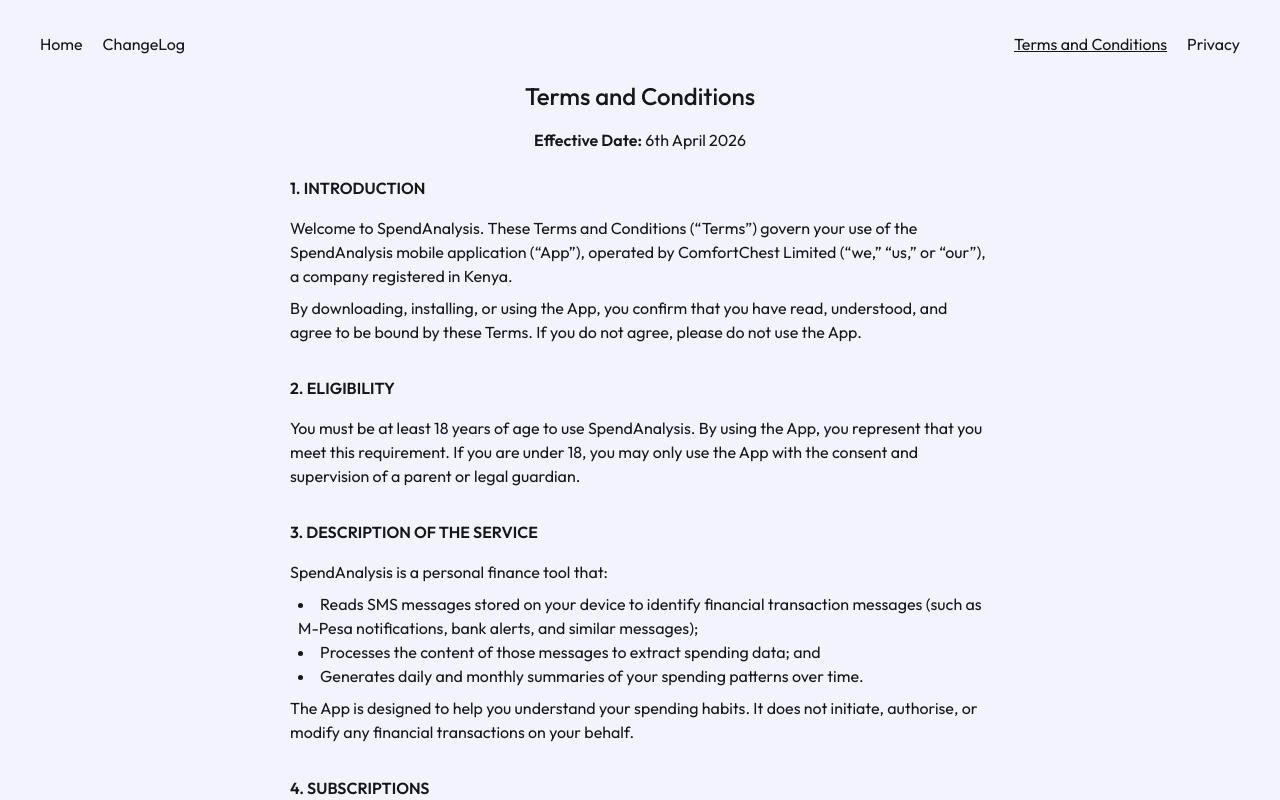
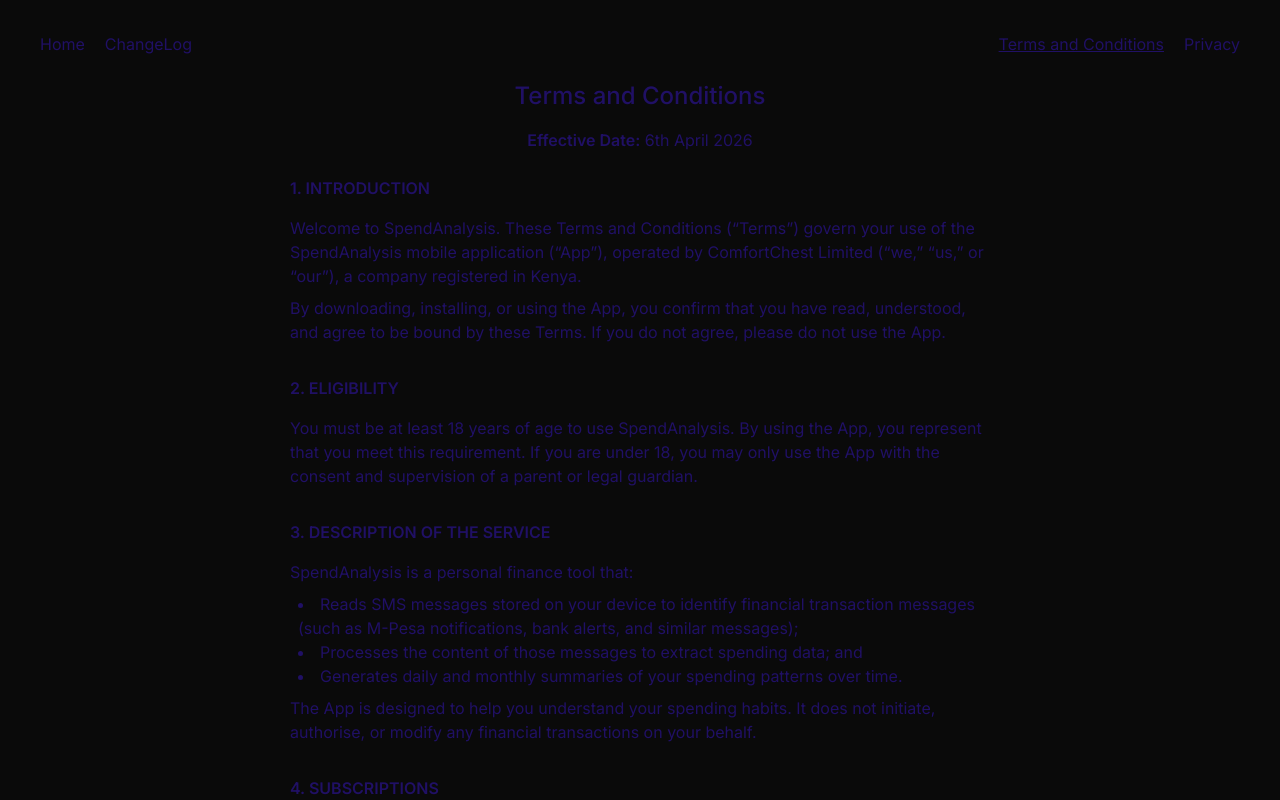
Before and after one commit to victormutuku/Mpesa-Summary-Website, a Next.js app: page /legal/terms-and-conditions in a window 1280 px wide. Shown: the top 800 px of the page. Built offline with nearby package versions, Linux system fonts and the light colour scheme.

Commit message:
Changed the app font, background color and default theme

```diff
--- a/src/app/globals.css
+++ b/src/app/globals.css
@@ -1,14 +1,14 @@
 @import "tailwindcss";
 
 :root {
-  --background: #f3f3ff;
+  --background: #ffffff;
   --foreground: #171717;
 }
 
 @theme {
   --color-magnolia-50: #F3F3FF;
-  --color-magnoloa-100: #E9E9FE;
-  --color-magnoloa-200: #D6D6FE;
+  --color-magnolia-100: #E9E9FE;
+  --color-magnolia-200: #D6D6FE;
   --color-magnolia-800: #4221B6;
   --color-magnolia-900: #381D95;
   --color-magnolia-950: #201065;
@@ -21,7 +21,7 @@
   --font-mono: var(--font-geist-mono);
 }
 
-@media (prefers-color-scheme: dark) {
+@media (prefers-color-scheme: light) {
   :root{
     --background: #0a0a0a;
     --foreground: #ededed;
@@ -32,4 +32,5 @@
   background: var(--background);
   color: var(--foreground);
   font-family: Arial, Helvetica, sans-serif;
+  box-shadow: 0 0 0 0;
 }
--- a/src/app/layout.js
+++ b/src/app/layout.js
@@ -1,8 +1,8 @@
-import { Outfit } from "next/font/google";
+import { Inter } from "next/font/google";
 import "./globals.css";
 import Script from "next/script";
 
-const outfit = Outfit({ subsets: ["latin"] });
+const font = Inter({ subsets: ["latin"] });
 
 export const metadata = {
   title: "SpendAnalysis - Track your spending",
@@ -43,7 +43,7 @@
         }}
       />
       <body
-        className={`${outfit.className} antialiased`}
+        className={`${font.className} antialiased`}
       >
         {children}
       </body>
--- a/src/app/legal/privacy/page.jsx
+++ b/src/app/legal/privacy/page.jsx
@@ -4,7 +4,7 @@
 export default function PrivacyPolicy() {
     return (
         <div className='w-full flex justify-center'>
-            <div className="flex flex-col items-center justify-center pt-20 px-5 max-w-225">
+            <div className="flex flex-col items-center justify-center pt-20 px-5 max-w-225 text-magnolia-950">
                 <HeaderLinks active='privacy' />
                 <p className='text-2xl font-medium lg:px-20 mb-4'>Privacy Policy</p>
                 <p className="mb-6"><span className="font-semibold">Effective Date:</span> 8th April 2026</p>
--- a/src/app/legal/terms-and-conditions/page.jsx
+++ b/src/app/legal/terms-and-conditions/page.jsx
@@ -4,7 +4,7 @@
 export default function TermsAndConditions() {
     return (
         <div className='w-full flex justify-center'>
-            <div className="flex flex-col items-center justify-center pt-20 px-5 max-w-225">
+            <div className="flex flex-col items-center justify-center pt-20 px-5 max-w-225 text-magnolia-950">
                 <HeaderLinks active='terms' />
                 <p className='text-2xl font-medium lg:px-20 mb-4'>Terms and Conditions</p>
                 <p className="mb-6"><span className="font-semibold">Effective Date:</span> 6th April 2026</p>
```
